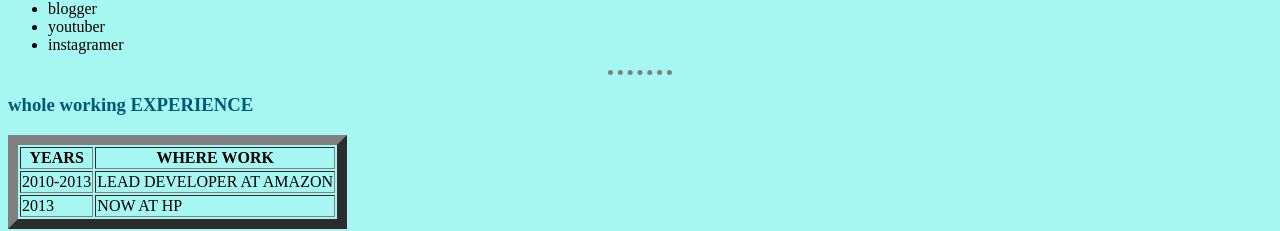
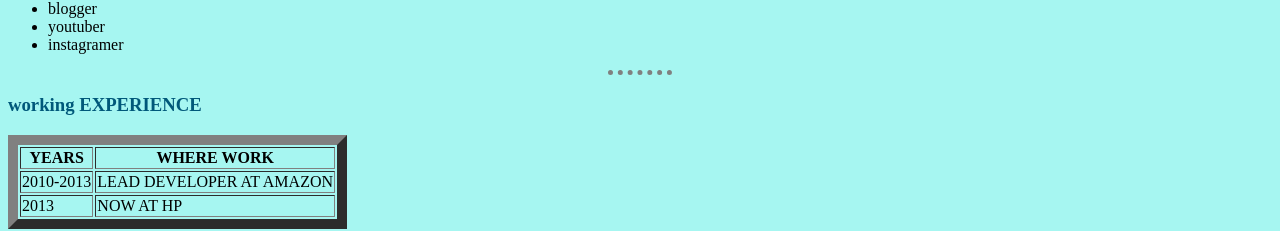
Before and after one commit to sekharsasanka/cv, a plain HTML site: page index.html in a window 1280 px wide. Shown: the part 2072-2303 px from the top of the page. Drawn offline with Linux system fonts and the light colour scheme; files whose address does not match are found by name.

Commit message:
working experience

```diff
--- a/index.html
+++ b/index.html
@@ -24,7 +24,7 @@
     <li>instagramer</li>
   </ul>
   <hr>
-  <h3>whole working EXPERIENCE</h3>
+  <h3> working EXPERIENCE</h3>
   <table border="10">
     <thead>
       <tr>
```
